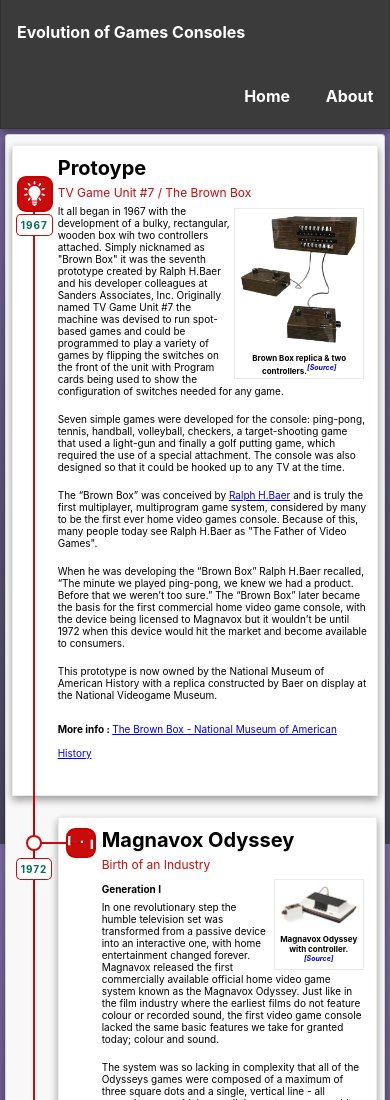
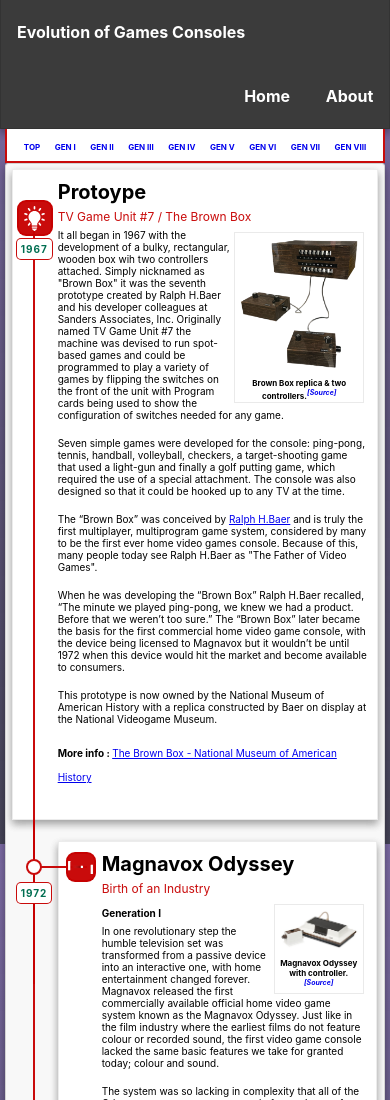
Before and after one commit to dybacz/evolution-of-consoles, a plain HTML site: page index.html in a window 390 px wide. Shown: the top 1100 px of the page. Drawn offline with Linux system fonts and the light colour scheme; files whose address does not match are found by name.

Commit message:
sticky timeline navbar

```diff
--- a/css/style.css
+++ b/css/style.css
@@ -26,7 +26,7 @@ body {
    background-image: url(../images/controller.svg);
    background-attachment: fixed;
    background-repeat: space;
-   padding: 0 10% 0 10%;
+   padding: 0 140px 0 140px;
    min-height: 100%;
    display: grid;
    grid-template-rows: auto 1fr auto ;
@@ -98,55 +98,49 @@ nav a:active{
     background-color: thistle;
 }
 
-    /** DROPDOWN FUNCTION ***/
-
-nav a:focus ~ .dropdown-content {
-    display: block;
+.sticky-nav {
+	background-color: #ffffff;
+	position: sticky;
+	top: 0;
+  margin: 0 29px 0;
+  z-index: 3;
+  border-right: 2px;
+  border-bottom: 2px;
+  border-left: 2px;
+  border-style: solid;
+  border-color: #c70202f5;
 }
 
-.dropdown {
-    float: left;
-    overflow: hidden;
-  }
+.list-inline {
+	list-style: none;
+	padding: 10px;
+  text-align: center;
 
-.dropdown .dropbtn {
-    font-size: 16px;
-    border: none;
-    outline: none;
-    color: white;
-    background-color: inherit;
-    font-family: inherit;
-    margin: 0;
-  }
+}
 
-.dropdown-content {
-    display: none;
-    position: absolute;
-    right: 5%;
-    background-color: #f9f9f9;
-    min-width: 160px;
-    box-shadow: 0px 8px 16px 0px rgba(0,0,0,0.2);
-    z-index: 1;
-    overflow: hidden;
-  }
+.list-inline > li a {
+  text-decoration: none;
+  text-transform: uppercase;
+  font-weight: bold;
+  font-size: 18px;
+}
 
-.dropdown-content a {
-    float: none;
-    color: black;
-    text-decoration: none;
-    display: block;
-    text-align: left;
-    padding: 0 -16px 0 1em;
-  }
+.list-inline > li a:visited {
+  color:black;
+}
 
-.dropdown-content a:hover {
-    background-color: #ddd;
+.list-inline > li {
+	display: inline-block;
+  padding: 0px 35px 0px 35px;
 
-  }
+}
 
-.dropdown:hover .dropdown-content {
-    display: block;
-  }
+.list-inline > li:before {
+	content: "";
+	position: absolute;
+}
+
+
 
 /********** 3.BODY **********/
 .content {
@@ -158,8 +152,8 @@ nav a:focus ~ .dropdown-content {
 .panel {
     overflow: hidden;
     border-radius: 3px;
-    margin: 2.5% 2.5% 2.5% 2.5%;
-    padding: 2.5% 0 2.5% 0;
+    margin: 0px 29px 29px 29px;
+    padding: 29px 0 29px 0;
     background-color: rgb(248, 248, 248);
     border: solid 1px rgb(211, 211, 211);
     box-shadow: 0 4px 8px 0 rgba(0, 0, 0, 0.2), 0 4px 8px 0 rgba(0, 0, 0, 0.2);
@@ -762,6 +756,12 @@ figcaption .source-link {
 
 
 @media (max-width: 768px) {
+
+
+  body {
+    padding: 0 40px 0 40px;
+  }
+
   .timeline::after {
     left: 35px;
   }
@@ -862,6 +862,15 @@ figcaption .source-link {
   #odyssey-box, #et-box {
     max-width: 90px;
   }
+
+  .list-inline > li {
+    padding: 0px 5px 0px 5px;
+  }
+
+  .list-inline > li a {
+    font-weight: 600;
+    font-size: 12px;
+  }
 }
 @media (max-width: 420px) {
 
@@ -870,7 +879,8 @@ figcaption .source-link {
   }
 
   .panel {
-    margin: 5px 5px 5px 5px;
+    margin: 0px 5px 5px 5px;
+    padding: 5px 0 29px 0;
   }
 
   .timeline::after {
@@ -1000,6 +1010,24 @@ figcaption .source-link {
   figcaption .source-link {
     font-size: 7px;
 }
+
+.sticky-nav {
+  margin: 0 5px;
+
+}
+.list-inline {
+  list-style: none;
+  padding: 5px 5px 7px 5px;
+  text-align: center;
+}
+.list-inline > li {
+  padding: 0px 5px 0px 5px;
+}
+
+.list-inline > li a {
+  font-weight: 700;
+  font-size: 8px;
+}
 }
 
 /********** 5.FOOTER **********/
--- a/index.html
+++ b/index.html
@@ -9,7 +9,7 @@
     <title>Evolution of Games Consoles</title>
 </head>
 <body>
-    <header>
+    <header id="page-top">
             <p>Evolution of Games Consoles</p>
             <nav>
                 <ul>
@@ -20,6 +20,19 @@
     </header>
 
     <section class="content">
+      <div class="sticky-nav">
+        <ul class="list-inline">
+          <li><a href="#page-top">Top</a></li>
+          <li><a href="#magnavox-odyssey">Gen I</a></li>
+          <li><a href="#fairchild">Gen II</a></li>
+          <li><a href="#nes">Gen III</a></li>
+          <li><a href="#mega-drive">Gen IV</a></li>
+          <li><a href="#sega-saturn">Gen V</a></li>
+          <li><a href="#dreamcast">Gen VI</a></li>
+          <li><a href="#xbox-360">Gen VII</a></li>
+          <li><a href="#wii-u">Gen VIII</a></li>
+        </ul>
+      </div>
         <div class="panel">
             <div class="timeline">
                 <div class="container top" id="prototype">
@@ -41,7 +54,6 @@
                             </span>
                   </div>
                 </div>
-
                 <div class="container left" id="magnavox-odyssey">
                   <div class="year">1972</div>
                   <i class="icon" id="pong"></i>
```
